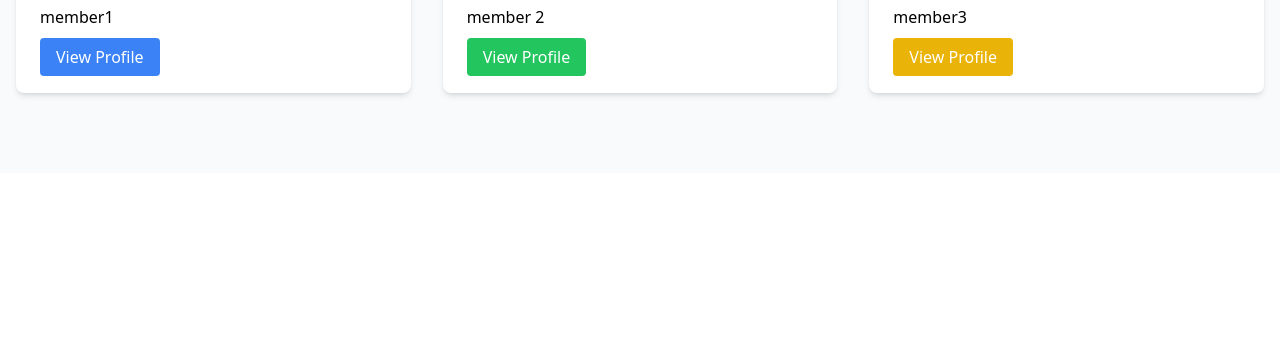
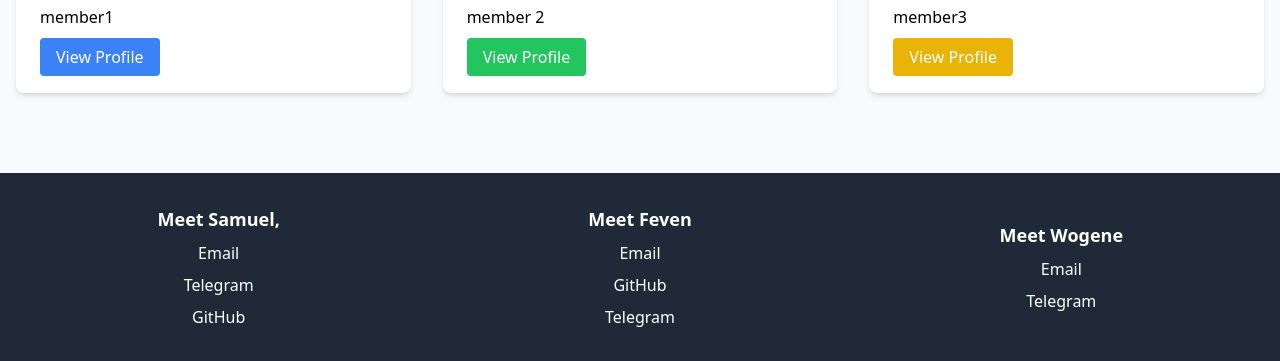
Before and after one commit to samuelAemro12/HCI_assignment_demo, a website: page index.html in a window 1280 px wide. Shown: the part 527-888 px from the top of the page. Before the commit the page ends 800 px from the top, so only its background shows below. Drawn offline with nearby package versions, Linux system fonts and the light colour scheme.

Commit message:
semi finished footer

```diff
--- a/index.html
+++ b/index.html
@@ -42,7 +42,30 @@
       </div>
     </div>
   </section>
+  <footer class="bg-gray-800 text-white py-8">
+    <div class="container mx-auto px-4 grid grid-cols-1 sm:grid-cols-3 gap-4">
+      <div class="flex flex-col items-center justify-center space-y-2">
+        <h2 class="text-lg font-bold">Meet Samuel,</h2>
+        <a href="mailto:samuelaemrowork12@gmail.com" class="hover:text-blue-500 transition-colors">Email</a>
+        <a href="https://t.me/lone_vel_pride" target="_blank" class="hover:text-cyan-500 transition-colors">Telegram</a>
+        <a href="https://github.com/samuelAemro12/" target="_blank" class="hover:text-cyan-500 transition-colors">GitHub</a>
+      </div>
 
+      <div class="flex flex-col items-center justify-center space-y-2">
+        <h2 class="text-lg font-bold">Meet Feven</h2>
+        <a href="mailto:fevenmesfin857@gmail.com" class="hover:text-blue-500 transition-colors">Email</a>
+        <a href="https://github.com//" target="_blank" class="hover:text-cyan-500 transition-colors">GitHub</a>
+        <a href="https://t.me/@tatishaye" target="_blank" class="hover:text-cyan-500 transition-colors">Telegram</a>
+      </div>
+
+      <div class="flex flex-col items-center justify-center space-y-2">
+        <h2 class="text-lg font-bold">Meet Wogene</h2>
+        <a href="mailto:wogenewolde6@gmail.com" class="hover:text-blue-500 transition-colors">Email</a>
+        <!-- <a href="https://instagram.com/player3" target="_blank" class="hover:text-pink-500 transition-colors">Instagram</a> -->
+        <a href="https://t.me/Abatu241629_2015" target="_blank" class="hover:text-cyan-500 transition-colors">Telegram</a>
+      </div>
+    </div>
+  </footer>
 
 
 </body>
```
